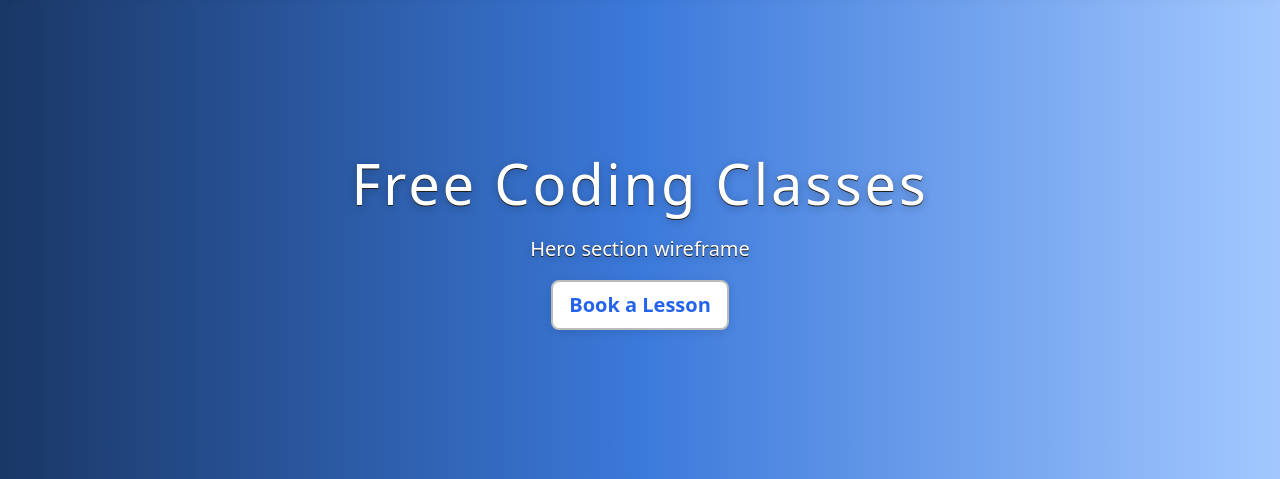
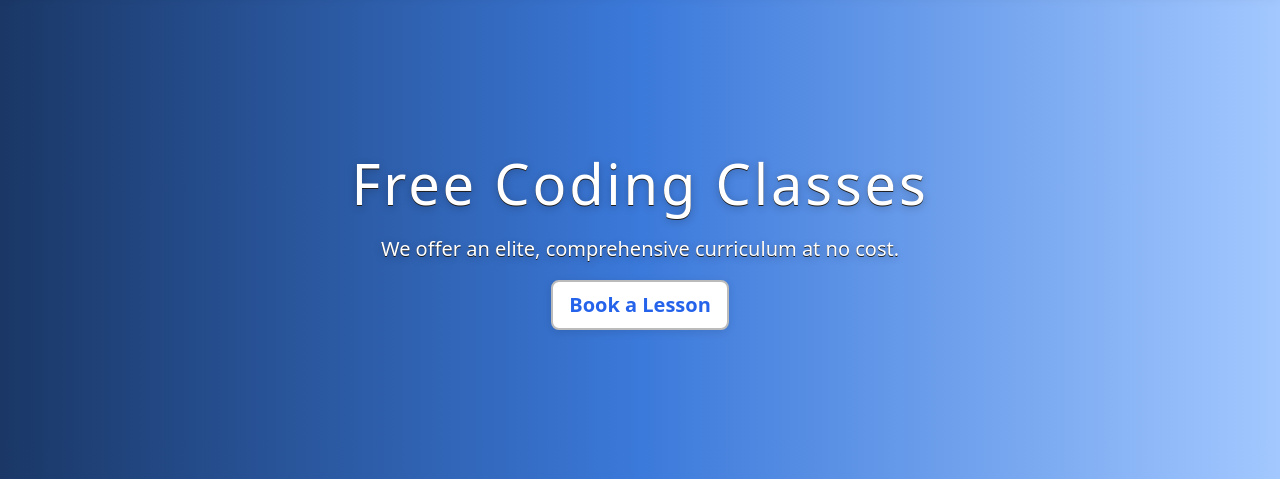
Before and after one commit to era-trin/CS_Tutoring, a Flask app: page / in a window 1280 px wide. Shown: the part 67-546 px from the top of the page. Run offline with Flask 3, Linux system fonts and the light colour scheme.

Commit message:
updated hero section txt

```diff
--- a/templates/index.html
+++ b/templates/index.html
@@ -18,7 +18,7 @@
 <section class="hero-section d-flex align-items-center justify-content-center" style="height: 60vh;">
     <div class="container text-center">
     <h1 class="display-4 typewriter">Free Coding Classes</h1>
-        <p class="lead">Hero section wireframe</p>
+        <p class="lead">We offer an elite, comprehensive curriculum at no cost.</p>
     <a href="{{ url_for('contact') }}" class="btn btn-primary btn-lg">Book a Lesson</a>
     </div>
 </section>
@@ -72,7 +72,7 @@
     window.addEventListener('DOMContentLoaded', function() {
         var el = document.querySelector('.typewriter');
         if (el) {
-            var typingDuration = 2500 + 1000; // typing animation + delay (ms)
+            var typingDuration = 1200 + 1000; // typing animation + delay (ms)
             setTimeout(function() {
                 el.classList.add('done');
             }, typingDuration);
```
